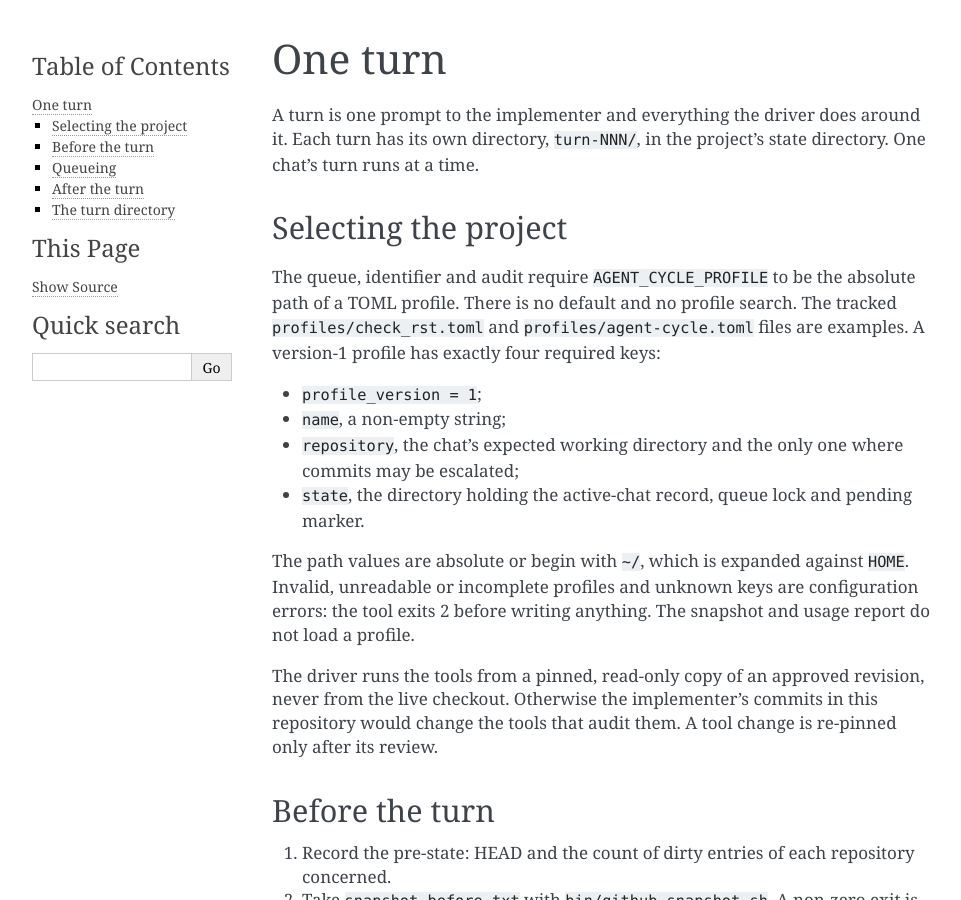
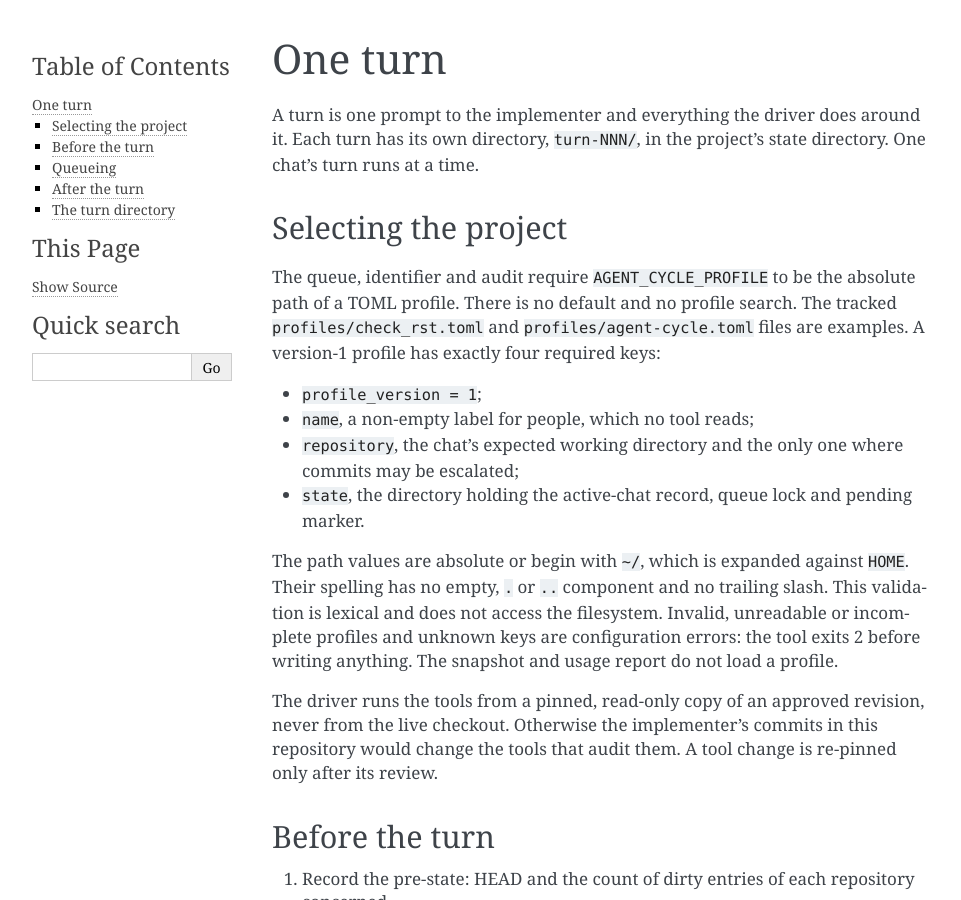
Before and after one commit to dememax/agent-cycle, a Sphinx documentation site: the page built from docs/turn.rst, in a window 1280 px wide and 900 px high. Shown: the whole window, without its empty margins (148-1109 px from the left). Built offline with Sphinx 7.4.7, drawn with Linux system fonts in a browser that asks for light colours.

Commit message:
fix: require canonical profile path spellings
Validate the raw repository and state strings before Path can normalize them.
Absolute and tilde-prefixed values now reject empty, dot and dot-dot
components and trailing slashes, while preserving the existing messages for
wrong types, relative values and unsupported tilde forms.  The check is purely
lexical and performs no filesystem access.

Document the canonical spelling rule and clarify that profile name is a human
label which no tool reads, resolving the mismatch in the PROFILE-1 brief.

Validation: python3.14 -m pytest passed 262 tests; check_formatting --all
passed 5 of 5 with no new suppression; git diff --check passed.  The required
check_rst check --skip-fixable, fix --fast, check loop passed for the changed
RST file with zero warnings or errors and no automatic edits.

Co-Authored-By: Codex GPT-5 <noreply@openai.com>

```diff
--- a/docs/turn.rst
+++ b/docs/turn.rst
@@ -20,16 +20,18 @@ The tracked ``profiles/check_rst.toml`` and ``profiles/agent-cycle.toml``
 files are examples. A version-1 profile has exactly four required keys:
 
 - ``profile_version = 1``;
-- ``name``, a non-empty string;
+- ``name``, a non-empty label for people, which no tool reads;
 - ``repository``, the chat's expected working directory and the only one
   where commits may be escalated;
 - ``state``, the directory holding the active-chat record, queue lock and
   pending marker.
 
 The path values are absolute or begin with ``~/``, which is expanded against
-``HOME``. Invalid, unreadable or incomplete profiles and unknown keys are
-configuration errors: the tool exits 2 before writing anything. The snapshot
-and usage report do not load a profile.
+``HOME``. Their spelling has no empty, ``.`` or ``..`` component and no
+trailing slash. This validation is lexical and does not access the filesystem.
+Invalid, unreadable or incomplete profiles and unknown keys are configuration
+errors: the tool exits 2 before writing anything. The snapshot and usage
+report do not load a profile.
 
 The driver runs the tools from a pinned, read-only copy of an approved
 revision, never from the live checkout. Otherwise the implementer's
```
Also changed, not shown: README.md (+7 -5 lines), 1 other file.
